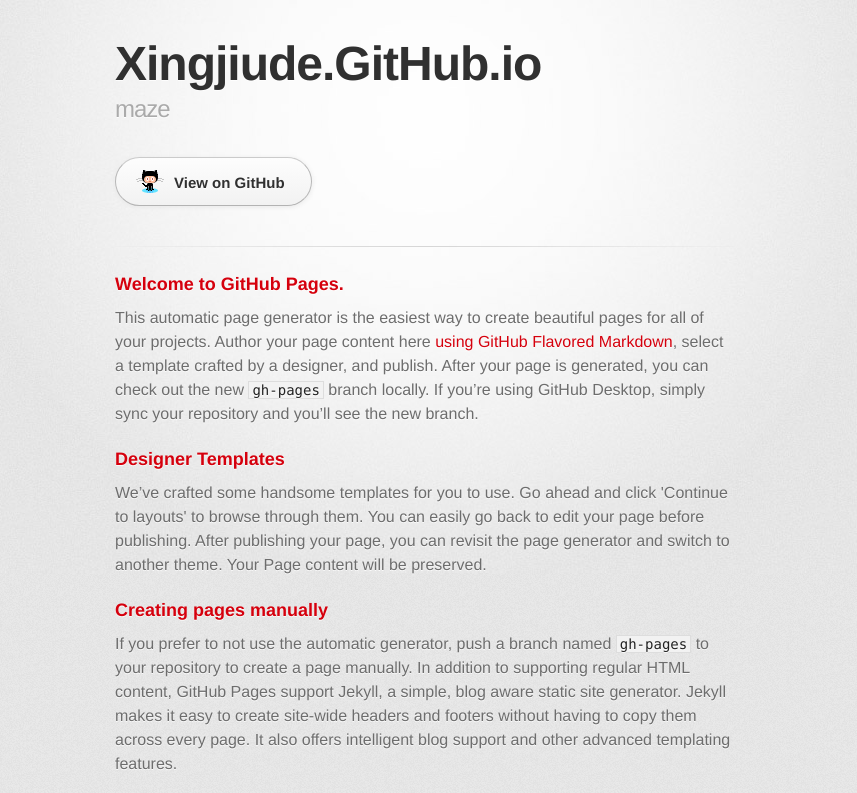
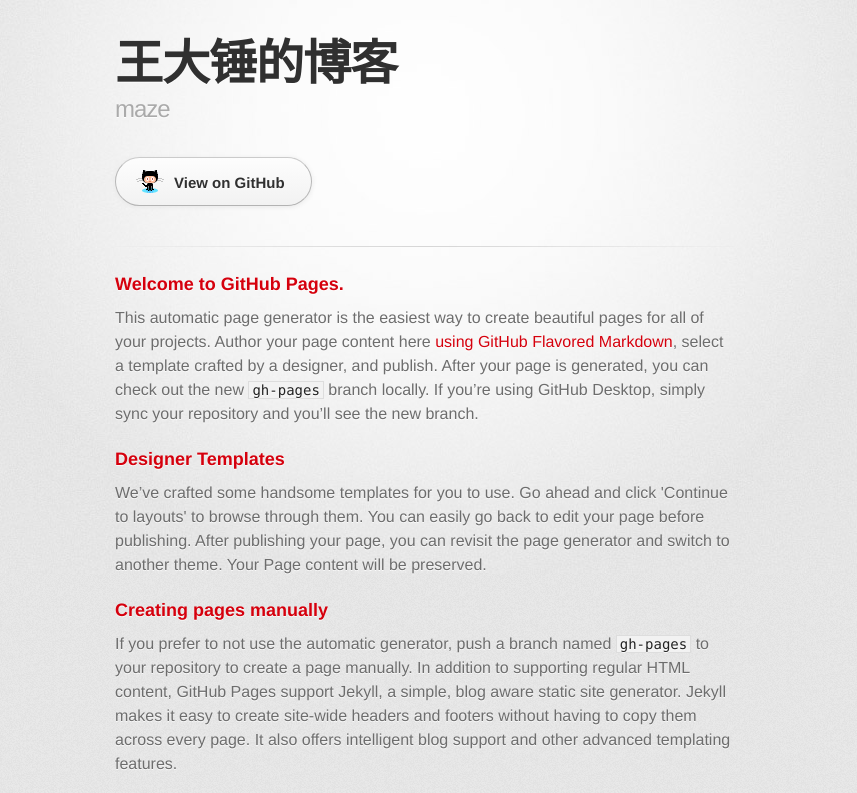
Before and after one commit to xingjiude/xingjiude.github.io, a plain HTML site: page index.html in a window 1280 px wide. Shown: the top 793 px of the page, without its empty margins (215-1072 px from the left). Drawn offline with Linux system fonts and the light colour scheme; a web font is replaced by a local one.

Commit message:
Update index.html

```diff
--- a/index.html
+++ b/index.html
@@ -10,7 +10,7 @@
     <!--[if lt IE 9]>
     <script src="//html5shiv.googlecode.com/svn/trunk/html5.js"></script>
     <![endif]-->
-    <title>Xingjiude.GitHub.io by xingjiude</title>
+    <title>王大锤的博客</title>
   </head>
 
   <body>
@@ -18,7 +18,7 @@
       <div class="inner">
 
         <header>
-          <h1>Xingjiude.GitHub.io</h1>
+          <h1>王大锤的博客</h1>
           <h2>maze</h2>
         </header>
 
```
